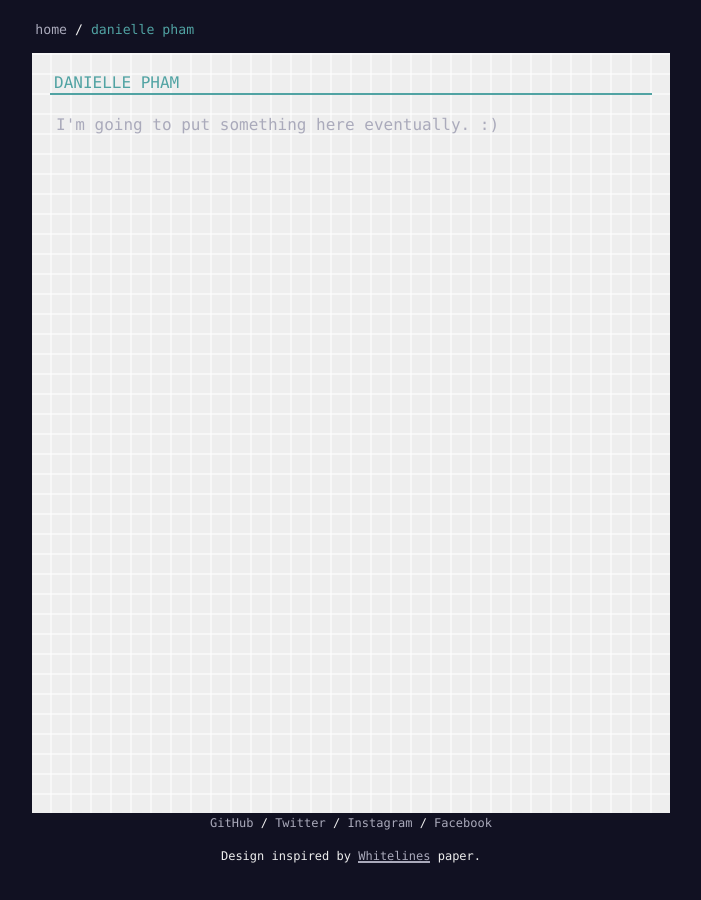
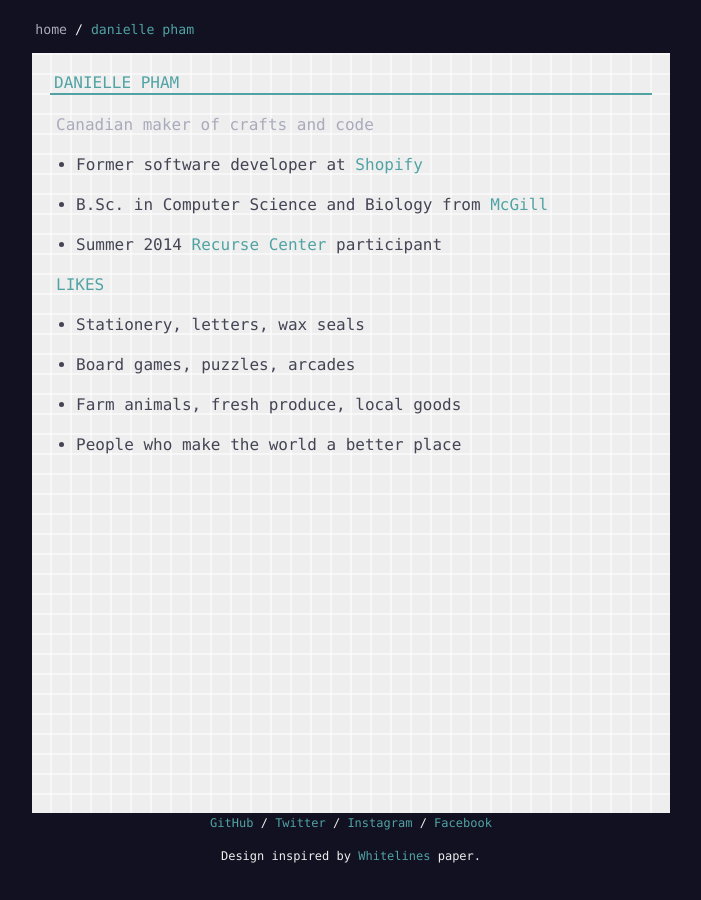
Before and after one commit to quelledanielle/quelledanielle.github.io, a Jekyll site: the page built from index.html, in a window 1280 px wide. Shown: the whole page, without its empty margins (289-990 px from the left). Built offline with Jekyll 4.4.1, drawn with Linux system fonts in a browser that asks for light colours.

Commit message:
Tweak home page

```diff
--- a/_config.yml
+++ b/_config.yml
@@ -1,6 +1,6 @@
-title: danielle pham
+title: Danielle Pham
 email: danielle.pham@mail.mcgill.ca
-description: Canadian somebody
+description: Canadian maker of crafts and code
 baseurl: "/"
 url: "https://daniellepham.ca"
 enforce_ssl: "daniellepham.ca"
--- a/_includes/head.html
+++ b/_includes/head.html
@@ -3,7 +3,7 @@
   <meta http-equiv="X-UA-Compatible" content="IE=edge">
   <meta name="viewport" content="width=device-width, initial-scale=1">
 
-  <title>{% if page.title %}{{ page.title }} | {% endif %}{{ site.title }}</title>
+  <title>{% if page.title and page.title != site.title %}{{ page.title }} by {% endif %}{{ site.title }}</title>
   <meta name="description" content="{% if page.excerpt %}{{ page.excerpt | strip_html | strip_newlines | truncate: 160 }}{% else %}{{ site.description }}{% endif %}">
 
   <link rel="icon" type="image/png" href="{{ 'favicon.png' | prepend: site.baseurl }}">
--- a/_sass/_colors.scss
+++ b/_sass/_colors.scss
@@ -10,11 +10,11 @@ body {
 }
 
 h1, h2, h3, h4, h5, h6,
-a:hover, blockquote {
+a, blockquote {
   color: $primary-color;
 }
 
-a { color: $secondary-color; }
+a:hover, nav > a { color: $secondary-color; }
 
 .page-content {
   background:
--- a/_sass/_layout.scss
+++ b/_sass/_layout.scss
@@ -48,6 +48,7 @@ blockquote {
   padding-left: $grid-width + $double-line-width;
 }
 
+ul { padding-left: $grid-width; }
 li { margin: $grid-width 0; }
 
 .container {
@@ -80,6 +81,11 @@ li { margin: $grid-width 0; }
 
 .pagination { margin: $grid-width 0; }
 
+.post-list, .social-media-list {
+  padding-left: 0;
+  list-style: none;
+}
+
 .social-media-list {
   width: 100%;
 
--- a/_sass/_type.scss
+++ b/_sass/_type.scss
@@ -7,16 +7,15 @@ pre, code {
   -webkit-text-size-adjust: 100%;
 }
 
-header { text-transform: uppercase; }
 footer { font-size: 0.75em; }
+
+h1, h2, h3, h4, h5, h6 { text-transform: uppercase; }
 
 a {
   text-decoration: none;
 
-  &:hover { box-shadow: inset 0 -2px 0 $primary-color; }
+  &:hover { box-shadow: inset 0 -2px 0 $secondary-color; }
 }
-
-p > a { box-shadow: inset 0 -2px 0 $secondary-color; }
 
 p {
   line-height: 2.5em;
@@ -30,7 +29,7 @@ nav {
   font-size: 0.825em;
 
   a { box-shadow: none; }
-  a:hover { box-shadow: inset 0 -2px 0 $primary-color; }
+  a:hover { box-shadow: inset 0 -2px 0 $secondary-color; }
 }
 
 .center-text, .center-text > * {
--- a/index.html
+++ b/index.html
@@ -5,6 +5,20 @@ title: Danielle Pham
 
 <div class="post-content">
   <div class="post-meta">
-    I'm going to put something here eventually. :)
+    Canadian maker of crafts and code
   </div>
+
+  <ul class="post-content-list">
+    <li>Former software developer at <a href="https://shopify.com">Shopify</a></li>
+    <li>B.Sc. in Computer Science and Biology from <a href="https://mcgill.ca">McGill</a></li>
+    <li>Summer 2014 <a href="https://recurse.com">Recurse Center</a> participant</li>
+  </ul>
+
+  <h2>Likes</h2>
+  <ul class="post-content-list">
+    <li>Stationery, letters, wax seals</li>
+    <li>Board games, puzzles, arcades</li>
+    <li>Farm animals, fresh produce, local goods</li>
+    <li>People who make the world a better place</li>
+  </ul>
 </div>
```
